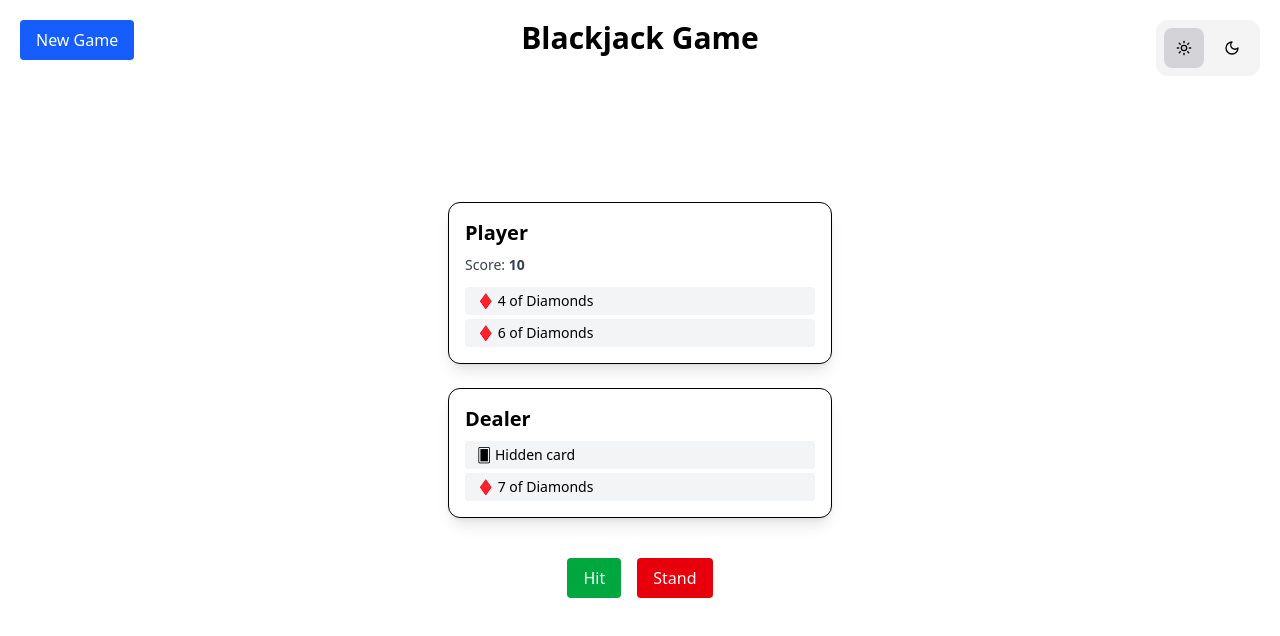
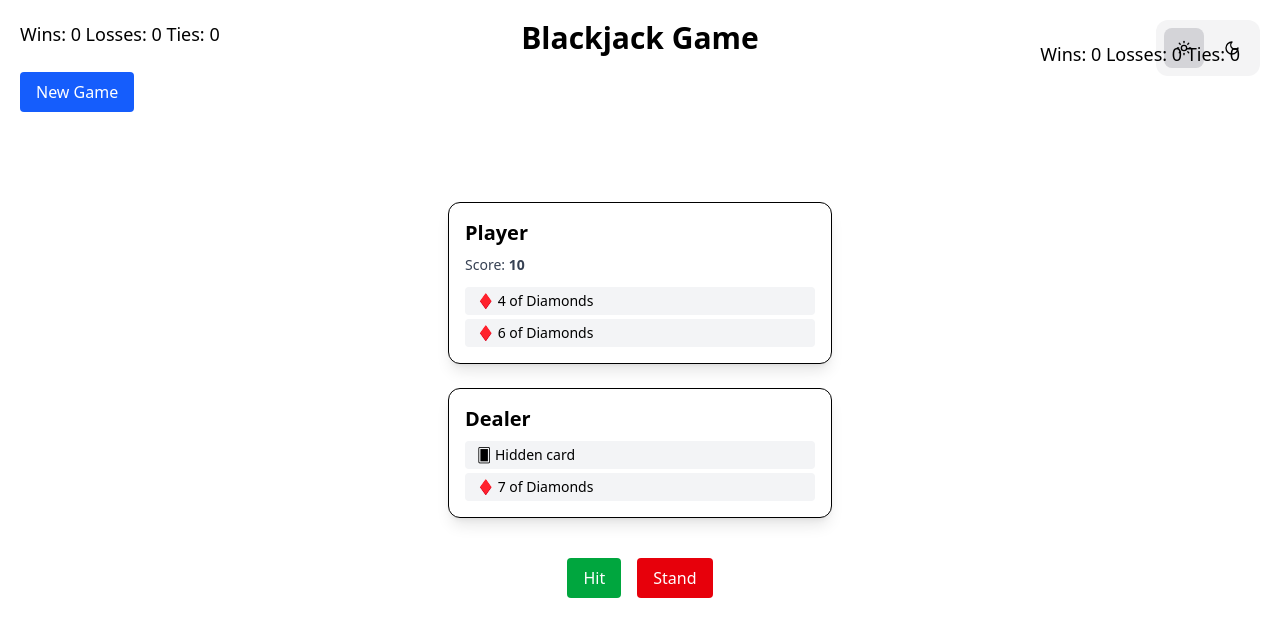
Before and after one commit to nikolakenjic/blackjack-game, a React (Vite) app: page / in a window 1280 px wide. Shown: the top 636 px of the page. Built offline with nearby package versions, Linux system fonts and the light colour scheme.

Commit message:
show stats in header

```diff
--- a/src/App.tsx
+++ b/src/App.tsx
@@ -10,7 +10,8 @@ function App() {
   const { theme, setTheme } = useTheme();
   const [state, dispatch] = useReducer(gameReducer, initialState);
 
-  const { player, dealer, result, gameOver } = state;
+  const { player, dealer, result, gameOver, stats } = state;
+  console.log(stats);
 
   // // Initialize game
   useEffect(() => {
@@ -55,7 +56,7 @@ function App() {
   return (
     <div className="bg-white dark:bg-zinc-800 p-4 flex justify-center items-center flex-col h-screen w-full relative">
       <ThemeToggle theme={theme} setTheme={setTheme} />
-      <Header onReset={onReset} />
+      <Header onReset={onReset} stats={stats} />
       <GameBoard
         player={player}
         dealer={dealer}
--- a/src/components/layout/Header.tsx
+++ b/src/components/layout/Header.tsx
@@ -2,12 +2,18 @@ import Button from '../common/Button';
 
 interface HeaderProps {
   onReset: () => void;
+  stats?: { wins: number; losses: number; ties: number };
 }
 
-const Header = ({ onReset }: HeaderProps) => {
+const Header = ({ onReset, stats }: HeaderProps) => {
   return (
     <>
       <div className="absolute top-5 left-5">
+        {stats && (
+          <div className=" text-lg dark:text-white mb-6">
+            Wins: {stats.wins} Losses: {stats.losses} Ties: {stats.ties}
+          </div>
+        )}
         <Button variant="blue" onClick={onReset}>
           New Game
         </Button>
@@ -16,6 +22,12 @@ const Header = ({ onReset }: HeaderProps) => {
       <h1 className="font-bold text-3xl mb-6 text-center absolute top-5 dark:text-white">
         Blackjack Game
       </h1>
+
+      {stats && (
+        <div className="absolute top-10 right-10 text-lg dark:text-white">
+          Wins: {stats.wins} Losses: {stats.losses} Ties: {stats.ties}
+        </div>
+      )}
     </>
   );
 };
```
